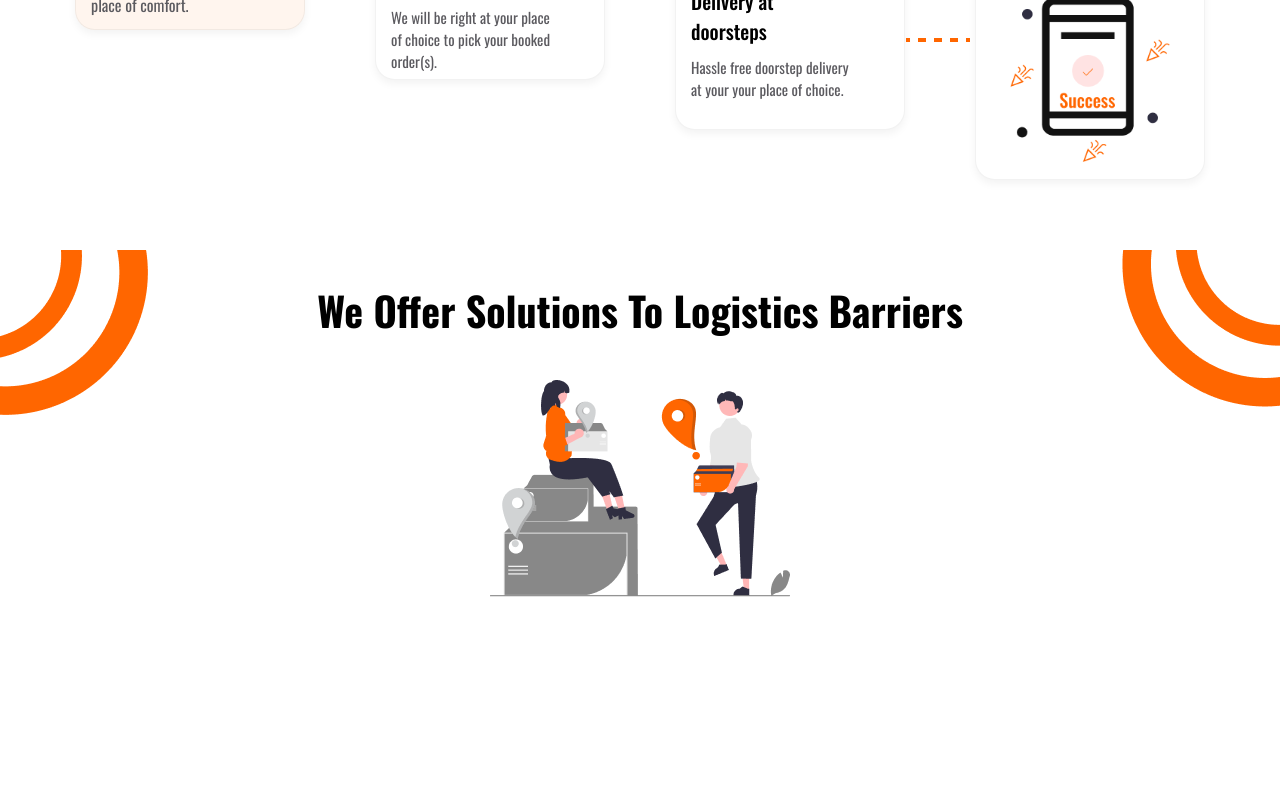
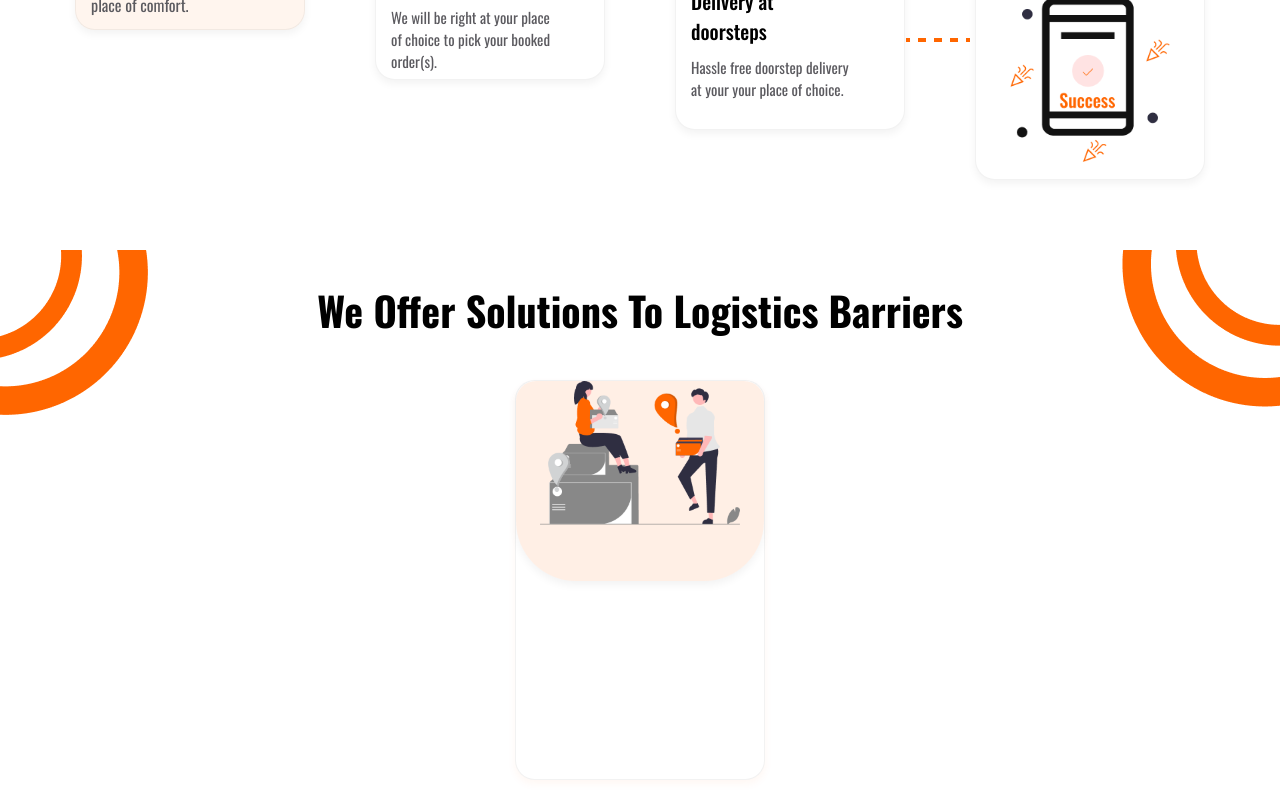
Before and after one commit to Pickbox-Project/Pickbox-frontend, a React (Create React App) app: page / in a window 1280 px wide. Shown: the part 1058-1858 px from the top of the page. Before the commit the page ends 1679 px from the top, so only its background shows below. Built offline with nearby package versions, Linux system fonts and the light colour scheme.

Commit message:
Added the two vectors for the Solution component

```diff
--- a/src/Components/Solution/Solution.css
+++ b/src/Components/Solution/Solution.css
@@ -27,3 +27,25 @@
     flex-wrap: wrap;
     margin-top: 40px;
 }
+
+.solution-card {
+    width: 250px;
+    height: 400px;
+    background: #fff;
+    border: 1px solid rgba(0, 0, 0, 0.05);
+    box-shadow: 0px 4px 8px rgba(255, 102, 0, 0.05);
+    border-radius: 20px;
+}
+
+.solution-illustration>img {
+    width: 200px;
+    display: block;
+    margin: auto;
+}
+
+.solution-illustration {
+    background: rgba(255, 102, 0, 0.1);
+    box-shadow: 0px 4px 8px rgba(0, 0, 0, 0.05);
+    border-radius: 20px 20px 60px 60px;
+    height: 200px;
+}
```
